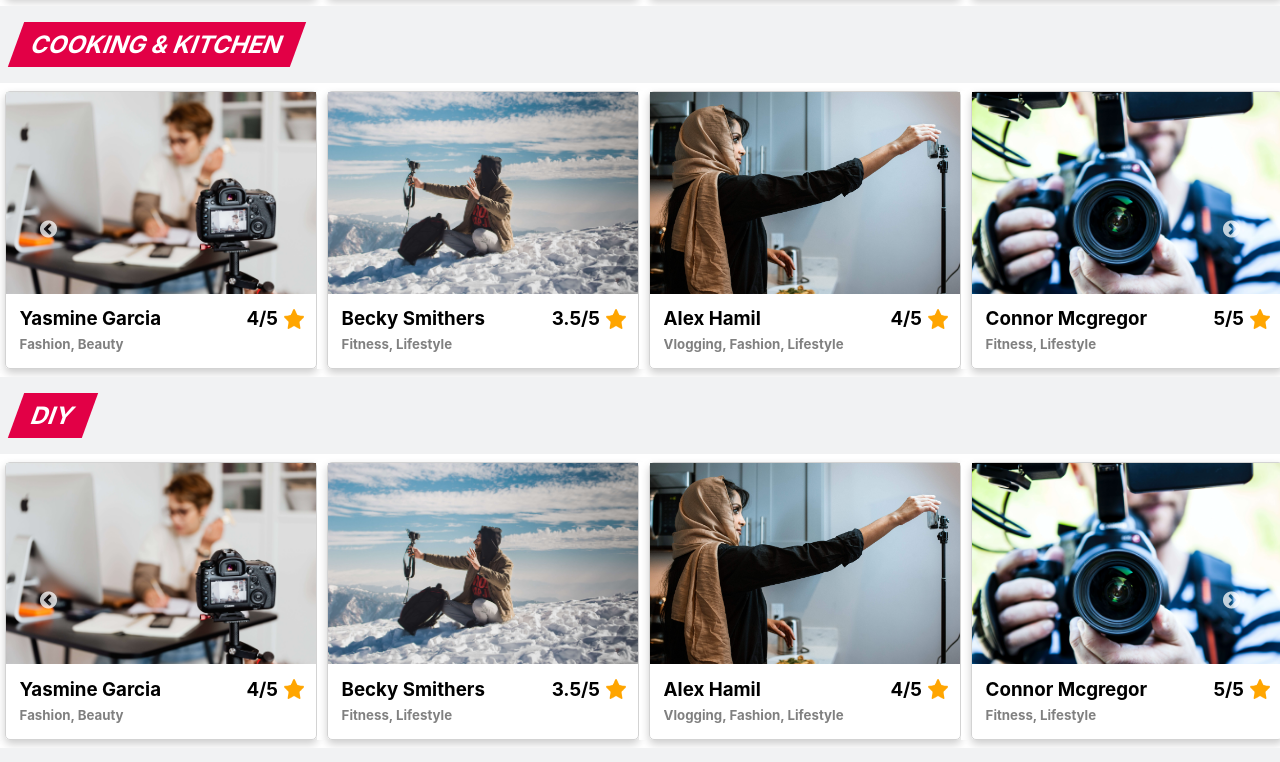
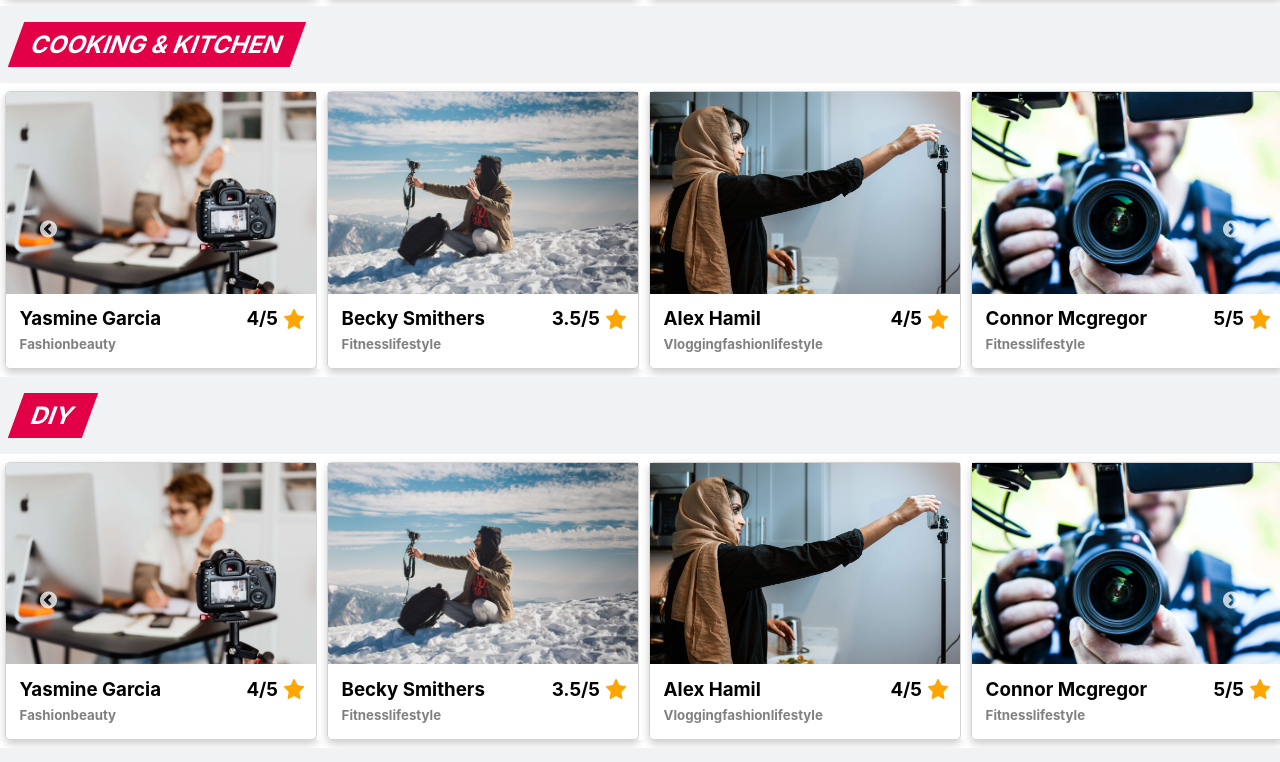
Before and after one commit to FrancisCalizo/ohio-taxidermy-supply, a Next.js app: page / in a window 1280 px wide. Shown: the part 2016-2778 px from the top of the page. Built offline with nearby package versions, Linux system fonts and the light colour scheme.

Commit message:
fix: make modal footer position on the bottom, change colors of modal, theme box shadow, modal styles

```diff
--- a/components/Theme.ts
+++ b/components/Theme.ts
@@ -7,4 +7,7 @@ export const theme = {
     yellow: '#F6E9B5',
     green: '#C1DDCF',
   },
+  buttons: {
+    boxShadow: `0px 4px 4px rgba(0, 0, 0, 0.4)`,
+  },
 };
--- a/components/page-index/HorizontalRows.tsx
+++ b/components/page-index/HorizontalRows.tsx
@@ -3,6 +3,7 @@ import Image from 'next/image';
 import Slider from 'react-slick';
 import Modal from 'react-modal';
 import styled from 'styled-components';
+import { darken } from 'polished';
 
 import { Container, PictureContainer, Card, CardDialog, RowTitle } from 'components/utils/styled';
 import { horizontalSliderProps } from 'components/utils';
@@ -102,10 +103,10 @@ export default function HorizontalRow({ categoryTitle, profiles }: HorizontalRow
             aut natus. Harum, vel nam? Obcaecati.
           </p>
 
-          <div style={{ display: 'flex' }}>
+          <ModalFooter>
             <SaveButton>Save</SaveButton>
             <ContactButton>Contact</ContactButton>
-          </div>
+          </ModalFooter>
         </ModalContent>
       </Modal>
     </Container>
@@ -115,25 +116,35 @@ export default function HorizontalRow({ categoryTitle, profiles }: HorizontalRow
 const ContactButton = styled.button`
   display: block;
   width: 100%;
-  background: #e20046;
+  background: ${(props) => props.theme.colors.teal};
   color: white;
   border: none;
   padding: 0.5rem 1rem;
   border-radius: 4px;
+  border-radius: 50px;
   margin: 1rem 0.5rem 1rem 0;
   font-size: 1rem;
+  cursor: pointer;
+  box-shadow: ${(props) => props.theme.buttons.boxShadow};
+
+  &:hover {
+    background: ${(props) => darken(0.1, props.theme.colors.teal)};
+  }
 `;
 
 const SaveButton = styled(ContactButton)`
-  background: #f1f2f3;
-  color: #000;
-  border: 1px solid #babfc4;
+  color: #fff;
+  background: ${(props) => props.theme.colors.pink};
+
+  &:hover {
+    background: ${(props) => darken(0.1, props.theme.colors.pink)};
+  }
 `;
 
 const Industrybadge = styled.div`
-  background: #e20046;
+  background: ${(props) => props.theme.colors.teal};
   display: inline-block;
-  color: white;
+  color: #000;
   padding: 0.25rem 0.75rem;
   border-radius: 50px;
   text-align: center;
@@ -166,8 +177,18 @@ const ModalContent = styled.div`
     padding: 0.5rem 1rem;
     color: white;
     text-transform: uppercase;
+    border-radius: 20px;
 
     text-align: center;
     margin: 0;
   }
 `;
+
+const ModalFooter = styled.div`
+  display: flex;
+  position: absolute;
+  left: 0;
+  right: 0;
+  bottom: 0;
+  margin: auto 0 auto 0.4rem;
+`;
--- a/components/page-index/VerticalRows.tsx
+++ b/components/page-index/VerticalRows.tsx
@@ -3,6 +3,7 @@ import Image from 'next/image';
 import Slider from 'react-slick';
 import Modal from 'react-modal';
 import styled from 'styled-components';
+import { darken } from 'polished';
 
 import { Container, PictureContainer, Card, CardDialog, RowTitle } from 'components/utils/styled';
 import { verticalSliderProps } from 'components/utils';
@@ -101,10 +102,10 @@ export default function VerticalRow({ categoryTitle, profiles }: VerticalRowProp
             aut natus. Harum, vel nam? Obcaecati.
           </p>
 
-          <div style={{ display: 'flex' }}>
+          <ModalFooter>
             <SaveButton>Save</SaveButton>
             <ContactButton>Contact</ContactButton>
-          </div>
+          </ModalFooter>
         </ModalContent>
       </Modal>
     </Container>
@@ -114,25 +115,34 @@ export default function VerticalRow({ categoryTitle, profiles }: VerticalRowProp
 const ContactButton = styled.button`
   display: block;
   width: 100%;
-  background: #e20046;
+  background: ${(props) => props.theme.colors.teal};
   color: white;
   border: none;
   padding: 0.5rem 1rem;
-  border-radius: 4px;
+  border-radius: 50px;
   margin: 1rem 0.5rem 1rem 0;
   font-size: 1rem;
+  cursor: pointer;
+  box-shadow: ${(props) => props.theme.buttons.boxShadow};
+
+  &:hover {
+    background: ${(props) => darken(0.1, props.theme.colors.teal)};
+  }
 `;
 
 const SaveButton = styled(ContactButton)`
-  background: #f1f2f3;
-  color: #000;
-  border: 1px solid #babfc4;
+  color: #fff;
+  background: ${(props) => props.theme.colors.pink};
+
+  &:hover {
+    background: ${(props) => darken(0.1, props.theme.colors.pink)};
+  }
 `;
 
 const Industrybadge = styled.div`
-  background: #e20046;
+  background: ${(props) => props.theme.colors.teal};
   display: inline-block;
-  color: white;
+  color: #000;
   padding: 0.25rem 0.75rem;
   border-radius: 50px;
   text-align: center;
@@ -150,7 +160,7 @@ const ModalHead = styled.div`
 
   & button {
     padding: 0.5rem 0.7rem;
-    background: #ff0051;
+    background: #e20046;
     color: white;
     border: 1px solid white;
     border-radius: 50px;
@@ -165,8 +175,18 @@ const ModalContent = styled.div`
     padding: 0.5rem 1rem;
     color: white;
     text-transform: uppercase;
+    border-radius: 20px;
 
     text-align: center;
     margin: 0;
   }
 `;
+
+const ModalFooter = styled.div`
+  display: flex;
+  position: absolute;
+  left: 0;
+  right: 0;
+  bottom: 0;
+  margin: auto 0 auto 0.4rem;
+`;
--- a/data/profiles.ts
+++ b/data/profiles.ts
@@ -64,41 +64,41 @@ export const profilesHorizontal = [
     name: 'Yasmine Garcia',
     rating: 4,
     bio: 'Lorem ipsum dolor sit amet consectetur, adipisicing elit. Sunt excepturi odio aspernatur perspiciatis, officia, beatae saepe earum totam, obcaecati corrupti unde laboriosam debitis quas! Quae at odit odio culpa aperiam?',
-    industry: ['fashion, beauty'],
+    industry: ['fashion', 'beauty'],
   },
   {
     pic: 'travel-3.jpg',
     name: 'Becky Smithers',
     rating: 3.5,
     bio: 'Lorem ipsum dolor sit amet consectetur, adipisicing elit. Sunt excepturi odio aspernatur perspiciatis, officia, beatae saepe earum totam, obcaecati corrupti unde laboriosam debitis quas! Quae at odit odio culpa aperiam?',
-    industry: ['fitness, lifestyle'],
+    industry: ['fitness', 'lifestyle'],
   },
   {
     pic: 'travel-4.jpg',
     name: 'Alex Hamil',
     rating: 4,
     bio: 'Lorem ipsum dolor sit amet consectetur, adipisicing elit. Sunt excepturi odio aspernatur perspiciatis, officia, beatae saepe earum totam, obcaecati corrupti unde laboriosam debitis quas! Quae at odit odio culpa aperiam?',
-    industry: ['vlogging, fashion, lifestyle'],
+    industry: ['vlogging', 'fashion', 'lifestyle'],
   },
   {
     pic: 'travel-5.jpg',
     name: 'Connor Mcgregor',
     rating: 5,
     bio: 'Lorem ipsum dolor sit amet consectetur, adipisicing elit. Sunt excepturi odio aspernatur perspiciatis, officia, beatae saepe earum totam, obcaecati corrupti unde laboriosam debitis quas! Quae at odit odio culpa aperiam?',
-    industry: ['fitness, lifestyle'],
+    industry: ['fitness', 'lifestyle'],
   },
   {
     pic: 'travel-6.jpg',
     name: 'Justin Walker',
     rating: 4,
     bio: 'Lorem ipsum dolor sit amet consectetur, adipisicing elit. Sunt excepturi odio aspernatur perspiciatis, officia, beatae saepe earum totam, obcaecati corrupti unde laboriosam debitis quas! Quae at odit odio culpa aperiam?',
-    industry: ['fitness, lifestyle'],
+    industry: ['fitness', 'lifestyle'],
   },
   {
     pic: 'travel-1.jpg',
     name: 'Christian Guzman',
     rating: 5,
     bio: 'Lorem ipsum dolor sit amet consectetur, adipisicing elit. Sunt excepturi odio aspernatur perspiciatis, officia, beatae saepe earum totam, obcaecati corrupti unde laboriosam debitis quas! Quae at odit odio culpa aperiam?',
-    industry: ['fitness, lifestyle'],
+    industry: ['fitness', 'lifestyle'],
   },
 ];
```
